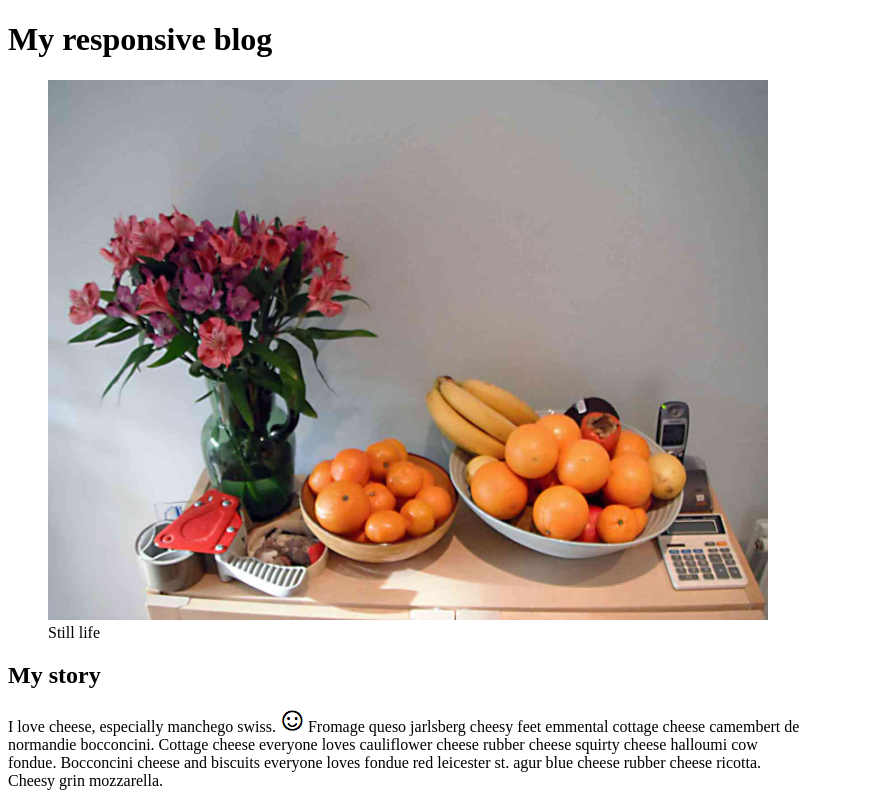
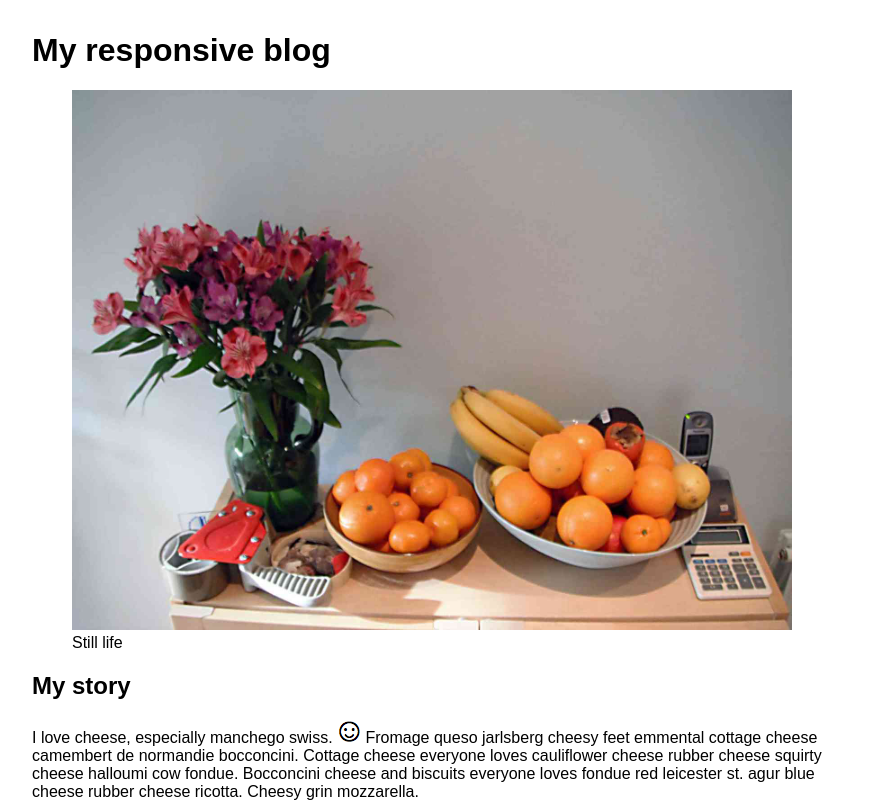
Before and after one commit to thenglee/responsive_images_blog, a website: page index.html in a window 1280 px wide. Shown: the top 804 px of the page, without its empty margins (0-877 px from the left). Drawn offline with Linux system fonts and the light colour scheme.

Commit message:
Set font family

```diff
--- a/css/main.css
+++ b/css/main.css
@@ -17,7 +17,8 @@ I've left some boilerplate below for you.
 }
 
 body {
-
+  font-family: sans-serif;
+  margin: 2em;
 }
 
 article {
```
